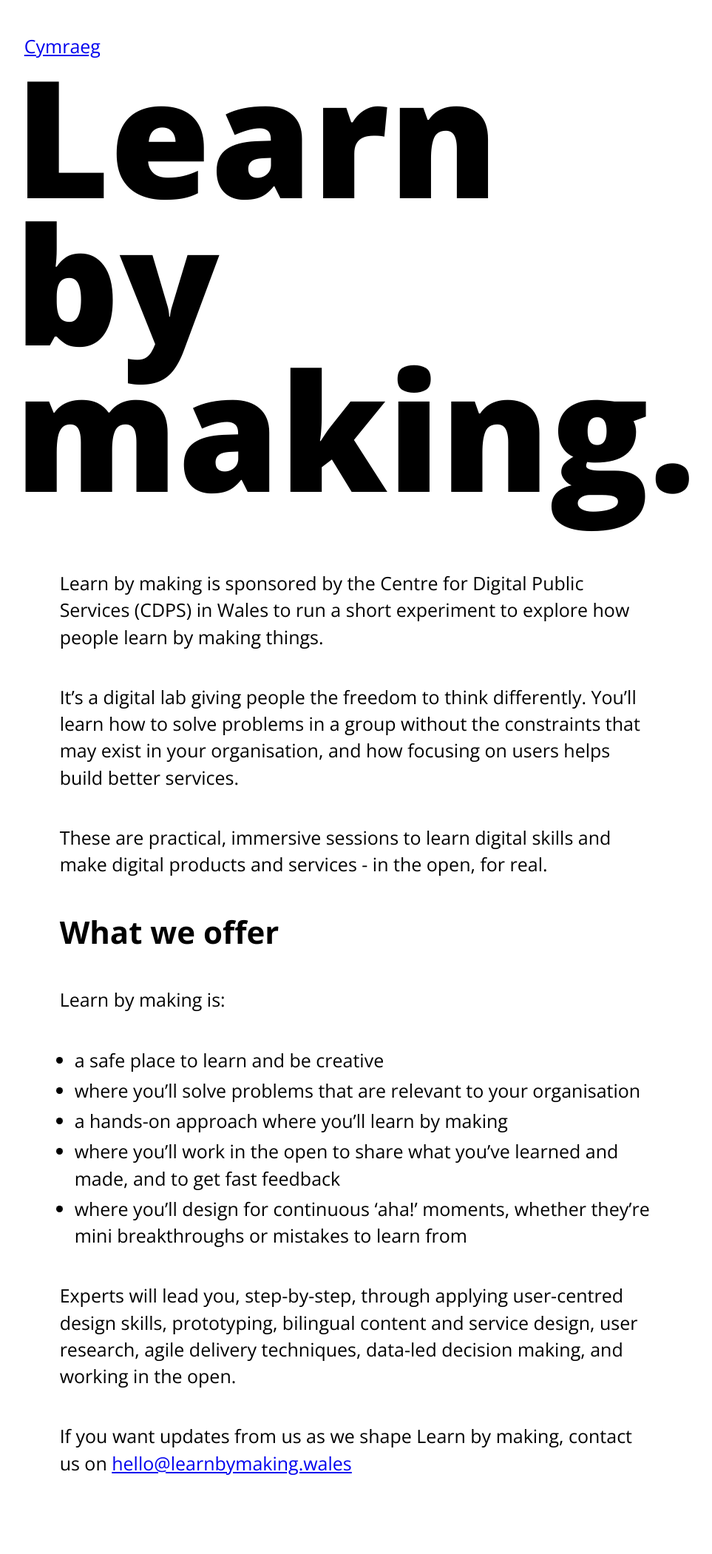
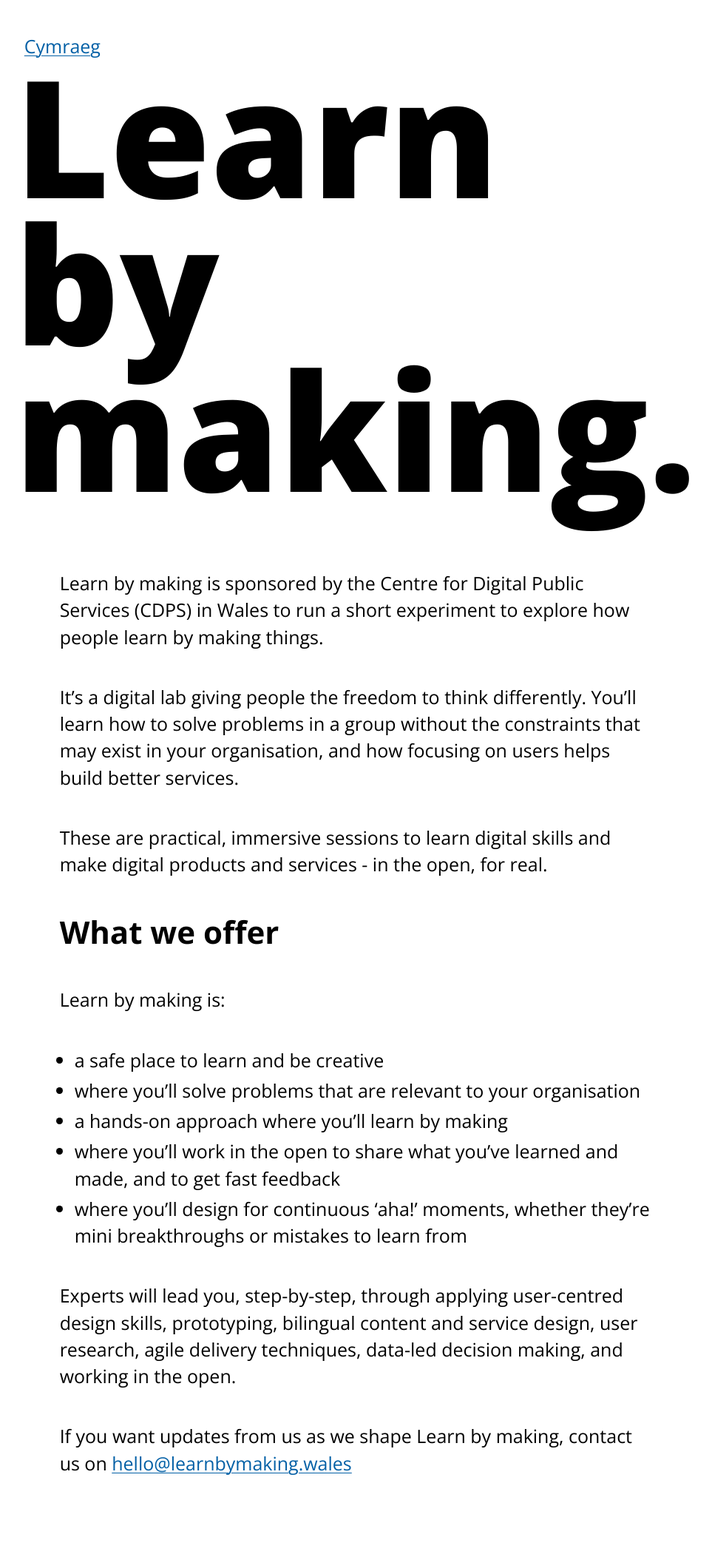
Before and after one commit to learnbymakingwales/learnbymakingwales.github.io, a Jekyll site: the page built from en/index.md, in a window 1280 px wide. Shown: the whole page at 74% size, without its empty margins (25-988 px from the left). Built offline with Jekyll 4.4.1, drawn with Linux system fonts in a browser that asks for light colours.

Commit message:
Use lbm-link styles

```diff
--- a/_layouts/landing.html
+++ b/_layouts/landing.html
@@ -27,7 +27,7 @@
     {% assign pages=site.pages | where:"ref", page.ref | sort: 'lang' %}
     {% for altpage in pages %}
       {% if page.lang != altpage.lang %}
-      <a class="language-switcher" href="{{ altpage.url }}">
+      <a class="lbm-link language-switcher" href="{{ altpage.url }}">
         <span class="lbm-visually-hidden">View in </span>
         {{site.t[altpage.lang].language}}
       </a>
--- a/_layouts/post.html
+++ b/_layouts/post.html
@@ -13,6 +13,7 @@
   <link href="https://fonts.googleapis.com/css2?family=Open+Sans:ital,wght@0,300;0,400;0,600;0,700;0,800;1,400;1,600;1,700&family=Work+Sans:wght@300;400;600;700;800;900&display=swap" rel="stylesheet">
 
   <link rel="stylesheet" media="all" href="{{site.baseurl}}/assets/css/app.css" />
+  <link rel="stylesheet" media="all" href="{{site.baseurl}}/assets/css/lbm-site.css" />
 </head>
 
 <body class="lang-{{page.lang}}">
--- a/assets/css/lbm-site.css
+++ b/assets/css/lbm-site.css
@@ -1,3 +1,46 @@
+:root {
+  --link-colour: #0360a6;
+  --link-hover-colour: #3b7dc5;
+  --focus-colour: #ffd530;
+  --focus-text-colour: #000;
+}
+
+.lbm-markdown-output a, .lbm-link {
+  --link-hover-underline-colour: var(--link-hover-colour);
+  --link-active-colour: var(--link-hover-colour);
+  font-family: "Open Sans", sans-serif;
+  -webkit-font-smoothing: antialiased;
+  -moz-osx-font-smoothing: grayscale;
+  text-decoration: underline;
+  text-decoration-thickness: max(1px, .0625rem);
+  text-underline-offset: 0.1em;
+}
+.lbm-markdown-output a:link, .lbm-link:link {
+  color: var(--link-colour);
+}
+.lbm-markdown-output a:visited, .lbm-link:visited {
+  color: var(--link-colour);
+}
+.lbm-markdown-output a:hover, .lbm-link:hover {
+  color: var(--link-hover-colour);
+  text-decoration-color: var(--link-hover-underline-colour);
+  text-decoration-thickness: max(3px, .1875rem, .12em);
+  -webkit-text-decoration-skip-ink: none;
+  text-decoration-skip-ink: none;
+  -webkit-text-decoration-skip: none;
+  text-decoration-skip: none;
+}
+.lbm-markdown-output a:active, .lbm-link:active {
+  color: var(--link-active-colour);
+}
+.lbm-markdown-output a:focus, .lbm-link:focus {
+  color: var(--focus-text-colour);
+  background-color: var(--focus-colour);
+  box-shadow: 0 -2px var(--focus-colour), 0 4px var(--focus-text-colour);
+  text-decoration: none;
+  color: var(--focus-text-colour);
+}
+
 .lbm-visually-hidden {
   position: absolute;
   width: 1px;
--- a/src/scss/lbm-site.scss
+++ b/src/scss/lbm-site.scss
@@ -1,3 +1,9 @@
 @import "lbm-frontend/lbm-frontend";
 
 @import "utilities/visually-hidden";
+
+.lbm-markdown-output {
+  a {
+    @extend %lbm-link;
+  }
+}
```
Also changed, not shown: 1 other file.
